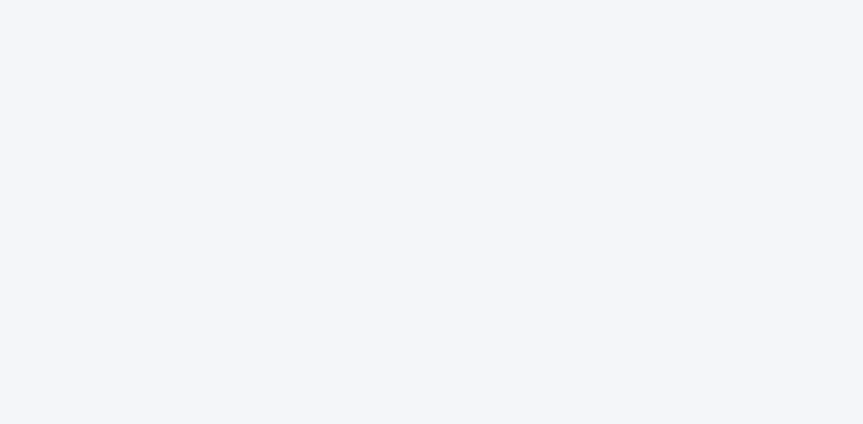
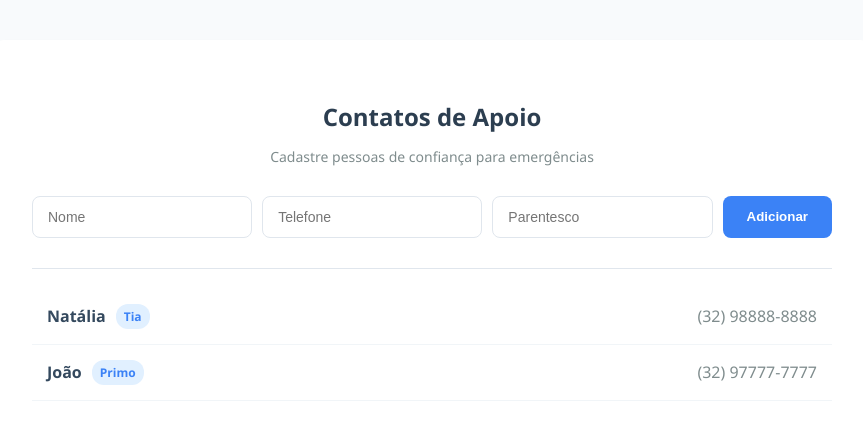
Before and after one commit to enzoLeal123/Projeto-SafeHome, a React (Vite) app: page /contatos in a window 1280 px wide. Before the commit this address had no page. Shown: the top 424 px of the page, without its empty margins (208-1071 px from the left). Built offline with nearby package versions, Linux system fonts and the light colour scheme.

Commit message:
Tela de Contatos melhor performada + estilização

```diff
--- a/src/App.jsx
+++ b/src/App.jsx
@@ -1,6 +1,6 @@
 import React from 'react';
 import { BrowserRouter as Router, Routes, Route } from 'react-router-dom';
-
+import Contatos from './Components/TelaContato/Contatos';
 import Login from './Components/Login/Login';
 import TelaPrincipal from './Components/TelaPrincipal/TelaPrincipal';
 
@@ -10,6 +10,7 @@ function App() {
       <Routes>
         <Route path="/" element={<Login />} />
         <Route path="/home" element={<TelaPrincipal />} />
+        <Route path="/contatos" element={<Contatos />} />
       </Routes>
     </Router>
   );
--- /dev/null
+++ b/src/Components/TelaContato/Contatos.css
@@ -0,0 +1,130 @@
+
+.contatos-container {
+  display: flex;
+  justify-content: center;
+  padding: 40px 20px;
+  background-color: #F8FAFC;
+  min-height: 80vh;
+}
+
+.contatos-card {
+  background-color: #FFFFFF;
+  padding: 40px;
+  border-radius: 12px;
+  box-shadow: 0 4px 6px rgba(0, 0, 0, 0.05);
+  width: 100%;
+  max-width: 800px;
+}
+
+.contatos-titulo {
+  color: #2C3E50;
+  text-align: center;
+  margin-bottom: 8px;
+  font-size: 24px;
+}
+
+.contatos-subtitulo {
+  color: #7F8C8D;
+  text-align: center;
+  margin-bottom: 30px;
+  font-size: 14px;
+}
+
+.contatos-erro {
+  background-color: #FDECEA;
+  color: #E74C3C;
+  padding: 10px;
+  border-radius: 6px;
+  margin-bottom: 20px;
+  text-align: center;
+  font-size: 14px;
+}
+
+.contatos-form {
+  margin-bottom: 30px;
+}
+
+.contatos-input-group {
+  display: flex;
+  gap: 10px;
+  flex-wrap: wrap;
+}
+
+.contatos-input {
+  flex: 1;
+  padding: 12px 15px;
+  border: 1px solid #E0E6ED;
+  border-radius: 8px;
+  font-size: 14px;
+  outline: none;
+}
+
+.contatos-botao {
+  background-color: #3B82F6;
+  color: #FFFFFF;
+  border: none;
+  padding: 12px 24px;
+  border-radius: 8px;
+  cursor: pointer;
+  font-weight: bold;
+  transition: background-color 0.2s;
+}
+
+.contatos-botao:hover {
+  background-color: #2563EB;
+}
+
+.contatos-linha-divisoria {
+  border: none;
+  border-top: 1px solid #E0E6ED;
+  margin-bottom: 20px;
+}
+
+.contatos-lista-container {
+  margin-top: 20px;
+}
+
+.contatos-texto-vazio {
+  text-align: center;
+  color: #95A5A6;
+  font-style: italic;
+}
+
+.contatos-lista {
+  list-style-type: none;
+  padding: 0;
+  margin: 0;
+}
+
+.contatos-item-lista {
+  display: flex;
+  justify-content: space-between;
+  align-items: center;
+  padding: 15px;
+  border-bottom: 1px solid #F1F5F8;
+}
+
+.contatos-info-principal {
+  display: flex;
+  align-items: center;
+  gap: 10px;
+}
+
+.contatos-nome-contato {
+  color: #34495E;
+  font-size: 16px;
+}
+
+.contatos-badge {
+  background-color: #E1F0FF;
+  color: #3B82F6;
+  padding: 4px 8px;
+  border-radius: 12px;
+  font-size: 12px;
+  font-weight: 600;
+}
+
+.contatos-telefone-contato {
+  color: #7F8C8D;
+  font-weight: 500;
+}
--- /dev/null
+++ b/src/Components/TelaContato/Contatos.jsx
@@ -0,0 +1,123 @@
+import React, { useState, useEffect } from 'react';
+import './Contatos.css';
+
+const Contatos = () => {
+  const [listaContatos, setListaContatos] = useState([]);
+  const [nome, setNome] = useState('');
+  const [telefone, setTelefone] = useState('');
+  const [parentesco, setParentesco] = useState('');
+  const [mensagemErro, setMensagemErro] = useState('');
+
+  useEffect(() => {
+    const buscarContatos = async () => {
+      try {
+
+        setListaContatos([
+          { id: 2, nome: 'Natália', telefone: '(32) 98888-8888', parentesco: 'Tia' },
+          { id: 3, nome: 'João', telefone: '(32) 97777-7777', parentesco: 'Primo' }
+        ]);
+      } catch (error) {
+        console.error("Erro ao conectar com a API:", error);
+        setMensagemErro("Não foi possível carregar os contatos.");
+      }
+    };
+
+    buscarContatos();
+  }, []);
+
+  const handleAdicionarContato = async (e) => {
+    e.preventDefault();
+    setMensagemErro('');
+
+    if (!nome || !telefone) {
+      setMensagemErro("Por favor, preencha pelo menos o Nome e o Telefone.");
+      return;
+    }
+
+    const novoContato = { nome, telefone, parentesco };
+
+    try {
+
+      const response = await fetch('http://localhost:3000/api/contatos', {
+        method: 'POST',
+        headers: { 'Content-Type': 'application/json' },
+        body: JSON.stringify(novoContato)
+      });
+      const contatoSalvoDoBanco = await response.json();
+      setListaContatos([...listaContatos, contatoSalvoDoBanco]);
+
+
+      const contatoSimulado = { ...novoContato, id: Date.now() };
+      setListaContatos([...listaContatos, contatoSimulado]);
+
+      setNome('');
+      setTelefone('');
+      setParentesco('');
+    } catch (error) {
+      console.error("Erro ao salvar contato:", error);
+      setMensagemErro("Erro ao salvar o contato no banco de dados.");
+    }
+  };
+
+  return (
+    <div className="contatos-container">
+      <div className="contatos-card">
+        <h2 className="contatos-titulo">Contatos de Apoio</h2>
+        <p className="contatos-subtitulo">Cadastre pessoas de confiança para emergências</p>
+
+        {mensagemErro && <div className="contatos-erro">{mensagemErro}</div>}
+
+        <form onSubmit={handleAdicionarContato} className="contatos-form">
+          <div className="contatos-input-group">
+            <input
+              type="text"
+              placeholder="Nome"
+              value={nome}
+              onChange={(e) => setNome(e.target.value)}
+              className="contatos-input"
+            />
+            <input
+              type="text"
+              placeholder="Telefone"
+              value={telefone}
+              onChange={(e) => setTelefone(e.target.value)}
+              className="contatos-input"
+            />
+            <input
+              type="text"
+              placeholder="Parentesco"
+              value={parentesco}
+              onChange={(e) => setParentesco(e.target.value)}
+              className="contatos-input"
+            />
+            <button type="submit" className="contatos-botao">Adicionar</button>
+          </div>
+        </form>
+
+        <hr className="contatos-linha-divisoria" />
+
+        <div className="contatos-lista-container">
+          {listaContatos.length === 0 ? (
+            <p className="contatos-texto-vazio">Nenhum contato cadastrado ainda.</p>
+          ) : (
+            <ul className="contatos-lista">
+              {listaContatos.map((contato) => (
+                <li key={contato.id} className="contatos-item-lista">
+                  <div className="contatos-info-principal">
+                    <strong className="contatos-nome-contato">{contato.nome}</strong>
+                    {contato.parentesco && (
+                      <span className="contatos-badge">{contato.parentesco}</span>
+                    )}
+                  </div>
+                  <span className="contatos-telefone-contato">{contato.telefone}</span>
+                </li>
+              ))}
+            </ul>
+          )}
+        </div>
+      </div>
+    </div>
+  );
+};
+
+export default Contatos;
--- a/src/Components/TelaPrincipal/TelaPrincipal.jsx
+++ b/src/Components/TelaPrincipal/TelaPrincipal.jsx
@@ -1,6 +1,7 @@
 import React, { useState } from 'react';
 import './TelaPrincipal.css';
 import SinaisVitais from '../SinaisVitais/SinaisVitais.jsx';
+import Contatos from '../TelaContato/Contatos';
 
 const TelaPrincipal = () => {
 
@@ -133,14 +134,12 @@ const TelaPrincipal = () => {
         )}
 
         {tela === 'sinais' && (
-  <SinaisVitais />
-)}
+          <SinaisVitais />
+        )}
+
 
         {tela === 'contatos' && (
-          <div className="tela-vazia">
-            <h2>Contatos de Apoio</h2>
-            <p> em desenvolvimento </p>
-          </div>
+          <Contatos />
         )}
 
       </div>
```
